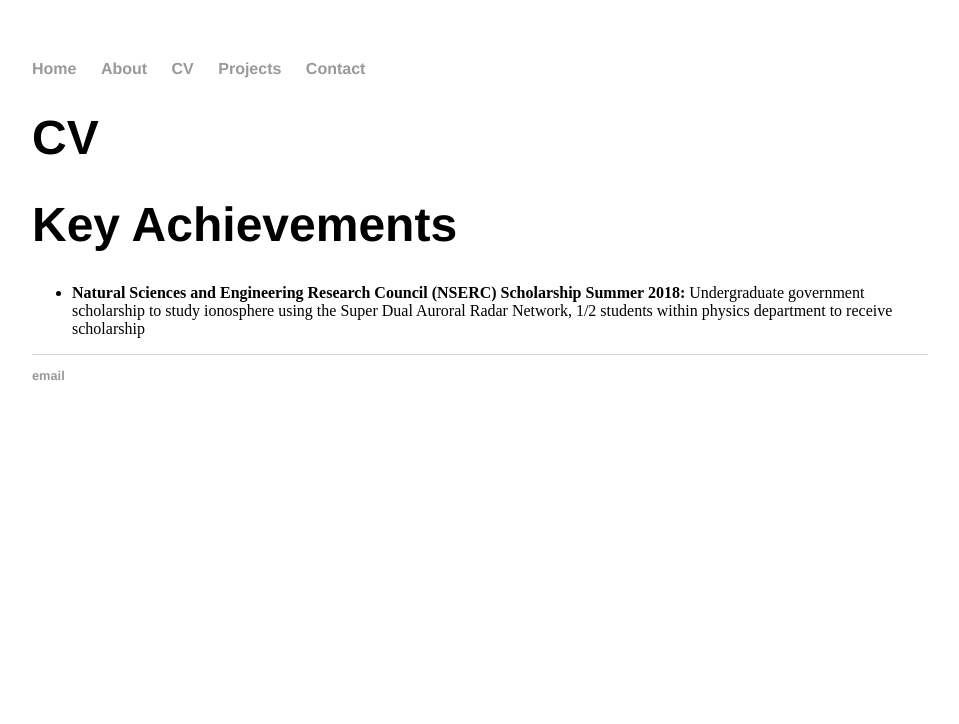
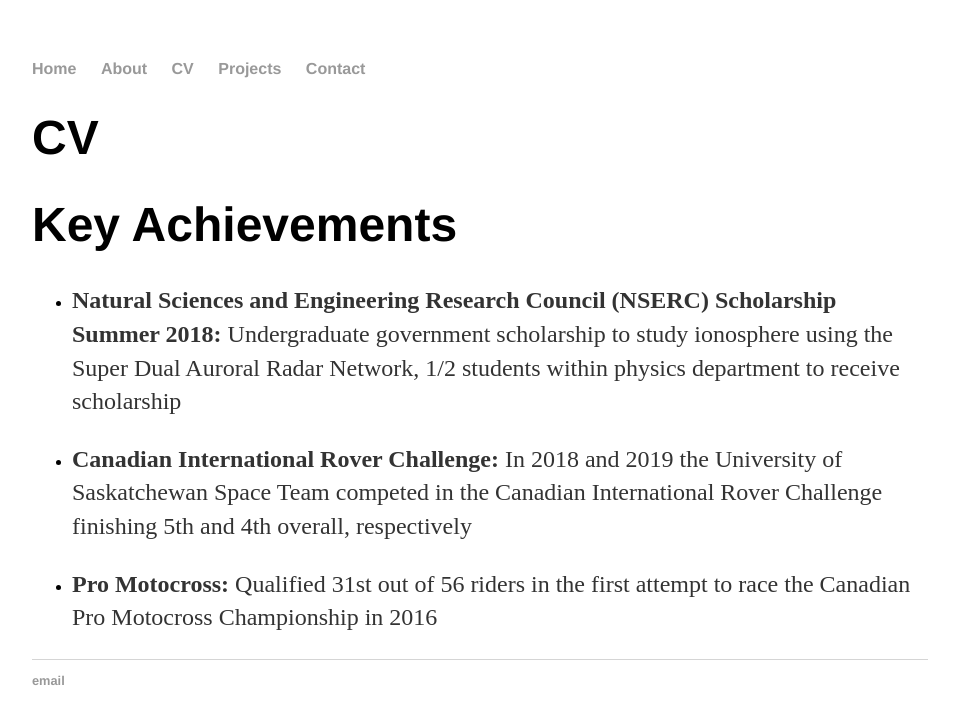
Before and after one commit to Bill371/Bill371.github.io, a Jekyll site: the page built from CV/index.html, in a window 1280 px wide. Shown: the top 724 px of the page, without its empty margins (160-1119 px from the left). Built offline with Jekyll 4.4.1, drawn with Linux system fonts in a browser that asks for light colours.

Commit message:
Update index.html

```diff
--- a/CV/index.html
+++ b/CV/index.html
@@ -11,9 +11,18 @@
 <h1>Key Achievements</h1>
 <ul>
   <li>
-    <B>Natural Sciences and Engineering Research Council (NSERC) Scholarship Summer 2018: </B>
+    <p><B>Natural Sciences and Engineering Research Council (NSERC) Scholarship Summer 2018: </B>
     Undergraduate government scholarship to study ionosphere using the Super Dual Auroral
-      Radar Network, 1/2 students within physics department to receive scholarship
+    Radar Network, 1/2 students within physics department to receive scholarship</p>
+  </li>
+  <li>
+    <p><B>Canadian International Rover Challenge: </B>In 2018 and 2019 the University of Saskatchewan
+    Space Team competed in the Canadian International Rover Challenge finishing 5th and 4th overall,
+    respectively</p>
+  </li>
+  <li>
+    <p><B>Pro Motocross: </B>Qualified 31st out of 56 riders in the first attempt to race the Canadian Pro
+      Motocross Championship in 2016</p>
   </li>
 
 
```
